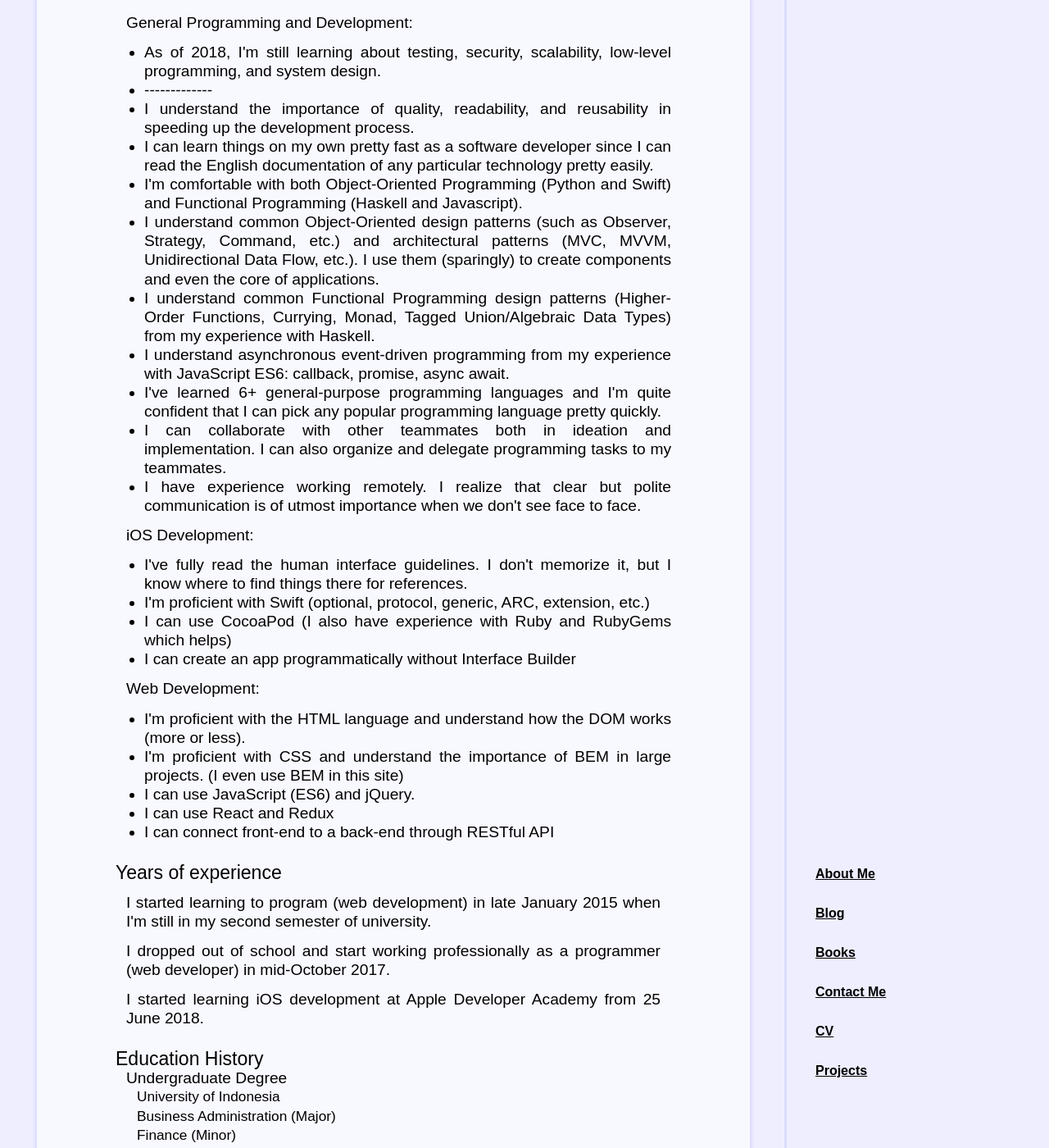
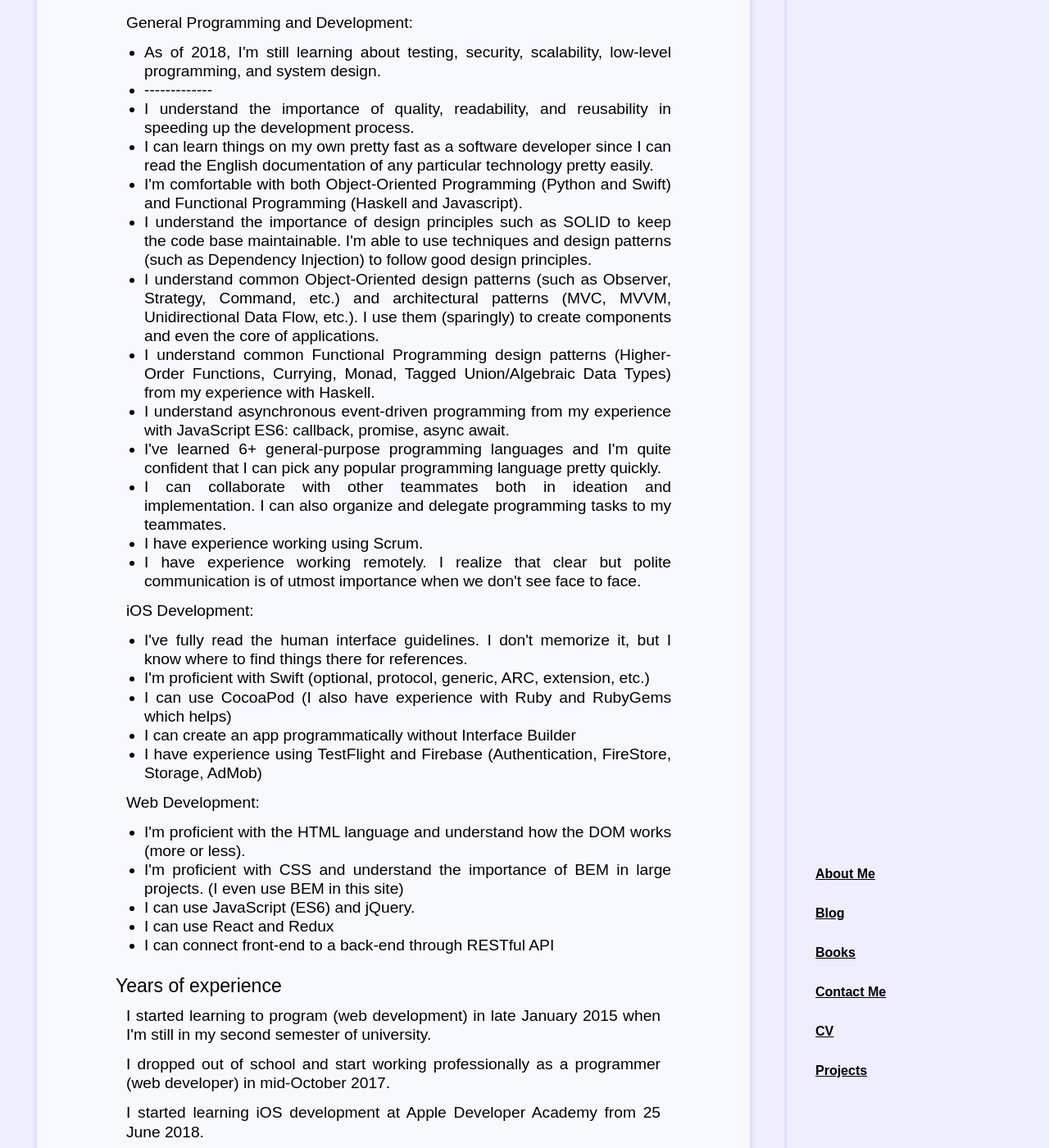
Before and after one commit to dotm/dotm.github.io, a Jekyll site: the page built from cv.html, in a window 1280 px wide and 1400 px high, scrolled down 1416 px. Shown: the whole window at 82% size. Built offline with Jekyll 4.4.1, drawn with Linux system fonts in a browser that asks for light colours; some of the changed text lies outside the part shown.

Commit message:
Update cv.html

```diff
--- a/cv.html
+++ b/cv.html
@@ -71,11 +71,13 @@ style: /stylesheets/page.css
         <li>I understand the importance of quality, readability, and reusability in speeding up the development process.</li>
         <li>I can learn things on my own pretty fast as a software developer since I can read the English documentation of any particular technology pretty easily.</li>
         <li>I'm comfortable with both Object-Oriented Programming (Python and Swift) and Functional Programming (Haskell and Javascript).</li>
+        <li>I understand the importance of design principles such as SOLID to keep the code base maintainable. I'm able to use techniques and design patterns (such as Dependency Injection) to follow good design principles.</li>
         <li>I understand common Object-Oriented design patterns (such as Observer, Strategy, Command, etc.) and architectural patterns (MVC, MVVM, Unidirectional Data Flow, etc.). I use them (sparingly) to create components and even the core of applications.</li>
         <li>I understand common Functional Programming design patterns (Higher-Order Functions, Currying, Monad, Tagged Union/Algebraic Data Types) from my experience with Haskell.</li>
         <li>I understand asynchronous event-driven programming from my experience with JavaScript ES6: callback, promise, async await.</li>
         <li>I've learned 6+ general-purpose programming languages and I'm quite confident that I can pick any popular programming language pretty quickly.</li>
         <li>I can collaborate with other teammates both in ideation and implementation. I can also organize and delegate programming tasks to my teammates.</li>
+        <li>I have experience working using Scrum.</li>
         <li>I have experience working remotely. I realize that clear but polite communication is of utmost importance when we don't see face to face.</li>
       </ul>
       <p>iOS Development:</p>
@@ -84,6 +86,7 @@ style: /stylesheets/page.css
         <li>I'm proficient with Swift (optional, protocol, generic, ARC, extension, etc.)</li>
         <li>I can use CocoaPod (I also have experience with Ruby and RubyGems which helps)</li>
         <li>I can create an app programmatically without Interface Builder</li>
+        <li>I have experience using TestFlight and Firebase (Authentication, FireStore, Storage, AdMob)</li>
       </ul>
       <p>Web Development:</p>
       <ul>
```
Also changed, not shown: other parts of cv.html (+1 -0 lines).
